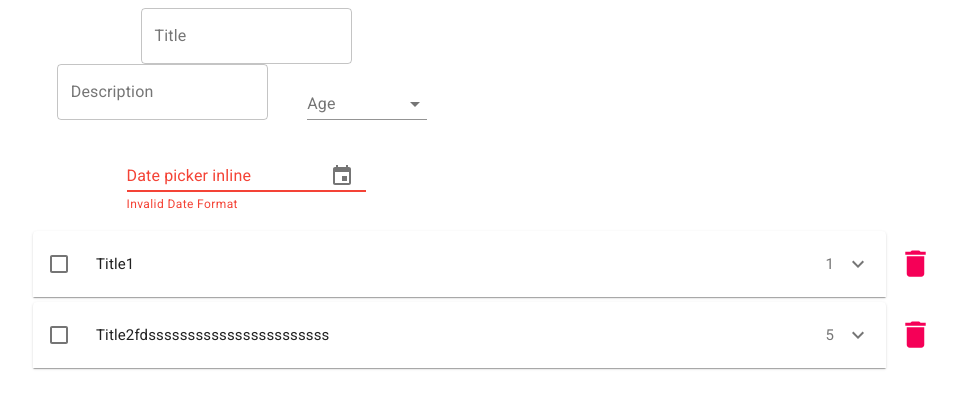
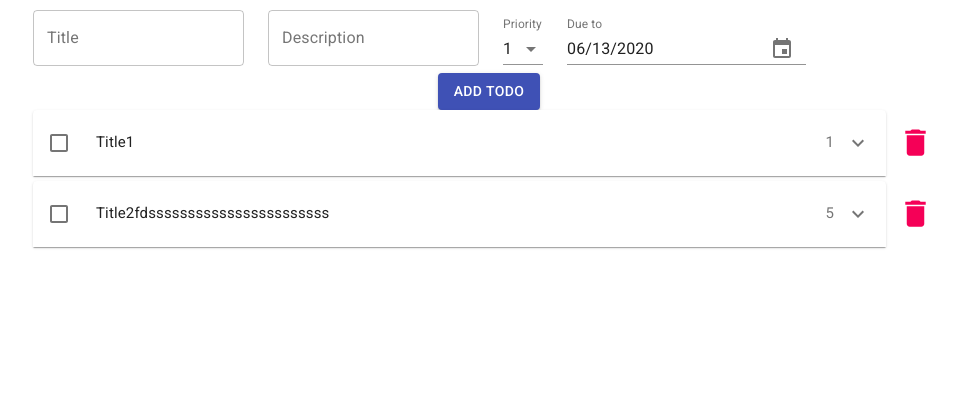
Before and after one commit to MarcinPaul/ToDoListReactElementalUI, a React (Create React App) app: page / in a window 1280 px wide. Shown: the top 408 px of the page, without its empty margins (151-1108 px from the left). Built offline with nearby package versions, Linux system fonts and the light colour scheme.

Commit message:
Add todo from input

```diff
--- a/src/AddToDoForm.tsx
+++ b/src/AddToDoForm.tsx
@@ -1,6 +1,6 @@
 
 import { TodoListWithSet, TodoListEntryI } from './App'
-import React, { useEffect, useState } from 'react'
+import React, { useEffect, useState, ChangeEvent } from 'react'
 import { makeStyles } from '@material-ui/core/styles';
 import TextField from '@material-ui/core/TextField';
 import InputLabel from '@material-ui/core/InputLabel';
@@ -8,43 +8,76 @@ import MenuItem from '@material-ui/core/MenuItem';
 import FormHelperText from '@material-ui/core/FormHelperText';
 import FormControl from '@material-ui/core/FormControl';
 import Select from '@material-ui/core/Select';
-import { Grid } from '@material-ui/core';
+import { Grid, Button } from '@material-ui/core';
 import DateFnsUtils from '@date-io/date-fns';
+
 
 import {
     MuiPickersUtilsProvider,
     KeyboardTimePicker,
     KeyboardDatePicker,
 } from '@material-ui/pickers';
+
+
+
 const useStyles = makeStyles((theme) => ({
-    root: {
-        '& > *': {
-            margin: theme.spacing(1),
-            width: '25ch',
-        },
 
-    },
-    formControl: {
-        margin: theme.spacing(1),
-        minWidth: 120,
-    },
 }));
+//const [elementsStyle, setElementStyle] = useState([] as Array<boolean>);
+
+
+
 export const AddToDoForm: React.FC<TodoListWithSet> = (props) => {
+
+    interface Iinput {
+        Title: String,
+        Description: String,
+        Priority: 1 | 2 | 3 | 4 | 5,
+        DueTo: Date
+    }
+    const [inputFields, setInputFields] = useState({
+        Title: "",
+        Description: "",
+        Priority: 1,
+        DueTo: new Date()
+    } as Iinput);
+
+    const handleChange = (input: string) => (e: ChangeEvent<HTMLInputElement | HTMLTextAreaElement> | React.ChangeEvent<{ value: unknown }>) => {
+        setInputFields({ ...inputFields, [input]: e.target.value })
+
+    }
+
+    const handleDateChange = (date: Date | null) => {
+        setInputFields({ ...inputFields, DueTo: date ? date : new Date() })
+    }
+
+    const submitInputs = () => {
+        let todo: TodoListEntryI = {
+            dateAdded: new Date(),
+            priority: inputFields["Priority"],
+            dueTo: inputFields["DueTo"],
+            description: inputFields["Description"],
+            title: inputFields["Title"]
+        }
+        props.setToDoList([...props.todoList, todo])
+    }
     const classes = useStyles();
+    const values = { Title: "", Description: "", Priority: 1, DueTo: new Date() }
     return (
-
-        <form className={classes.root} noValidate autoComplete="off" >
-
-            <Grid container justify="space-around">
-                <TextField id="outlined-basic" label="Title" variant="outlined" />
-                <TextField id="outlined-basic" label="Description" variant="outlined" />
-                <FormControl className={classes.formControl}>
-                    <InputLabel id="demo-simple-select-label">Age</InputLabel>
+        <form noValidate autoComplete="off" >
+            <Grid container spacing={3} style={{paddingTop:"10px"}}>
+                <Grid item >
+                    <TextField onChange={handleChange("Title")} id="outlined-basic" label="Title" variant="outlined" />
+                </Grid>
+                <Grid item >
+                    <TextField onChange={handleChange("Description")} id="outlined-basic" label="Description" variant="outlined" />
+                </Grid>
+                <Grid item >
+                    <FormControl style={{marginTop:"7px"}} >
+                        <InputLabel id="demo-simple-select-label">Priority</InputLabel>
                         <Select
-                    // labelId="demo-simple-select-label"
-                    // id="demo-simple-select"
-                    // value={age}
-                    // onChange={handleChange}
+                            value={inputFields.Priority}
+                            onChange={handleChange("Priority")}
                         >
                             <MenuItem value={1}>1</MenuItem>
                             <MenuItem value={2}>2</MenuItem>
@@ -53,27 +86,35 @@ export const AddToDoForm: React.FC<TodoListWithSet> = (props) => {
                             <MenuItem value={5}>5</MenuItem>
                         </Select>
                     </FormControl>
+                </Grid>
+                <Grid item >
                 <MuiPickersUtilsProvider utils={DateFnsUtils}>
-
-
                     <KeyboardDatePicker
+                        style={{marginTop:"7px"}}
                         disableToolbar
                         variant="inline"
                         format="MM/dd/yyyy"
                         margin="normal"
                         id="date-picker-inline"
-                        label="Date picker inline"
-                        value={() => { }}
-                        onChange={() => { }}
+                        label="Due to"
+                        value={inputFields.DueTo}
+                        onChange={handleDateChange}
                         KeyboardButtonProps={{
                             'aria-label': 'change date',
                         }}
                     />
                 </MuiPickersUtilsProvider>
                 </Grid>
+            </Grid>
+            <div style={{textAlign:"center"}}>
+            <Button onClick={submitInputs} variant="contained" color="primary" >
+                Add toDo
+            </Button>
+            </div>
 
 
-        </form>
+        </form >
+
 
     )
 }
--- a/src/App.tsx
+++ b/src/App.tsx
@@ -12,7 +12,7 @@ export interface TodoListEntryI {
   priority: Priority,
   title: String,
   description?: String,
-  dueTo?: Date,
+  dueTo: Date,
 }
 export interface TodoListWithSet {
   todoList: TodoListEntryI[],
@@ -41,11 +41,9 @@ function App() {
       <header className="App-header">
         <Container maxWidth="md">
           <AddToDoForm todoList={todoList} setToDoList={settodoList}>
-
           </AddToDoForm>
           <ToDoList todoList={todoList} setToDoList={settodoList}>
           </ToDoList>
-
         </Container>
       </header>
     </div>
```
Lines whose indentation alone changed are shown as unchanged.
